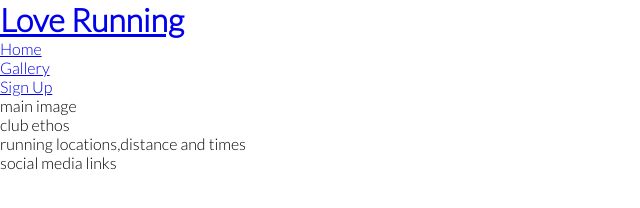
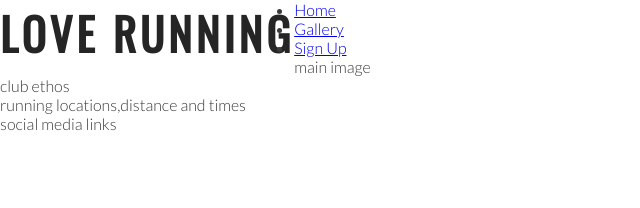
Before and after one commit to JIBINJJOHNY/LoveRunning, a plain HTML site: page index.html in a window 1280 px wide. Shown: the whole page, without its empty margins (0-640 px from the left). Drawn offline with nearby package versions, Linux system fonts and the light colour scheme.

Commit message:
Add style for headings and logo

```diff
--- a/assets/css/style.css
+++ b/assets/css/style.css
@@ -1,5 +1,5 @@
 
-@import url('https://fonts.googleapis.com/css2?family=Lato:wght@300&family=oswald&display=swap');
+@import url('https://fonts.googleapis.com/css2?family=Lato:wght@300&family=Oswald&display=swap');
 *{
     margin: 0;
     padding: 0;
@@ -8,4 +8,16 @@
 body{
     font-family: Lato,sans-serif;
     font-weight: 300;
+    color: #3a3a3a;
 }
+/* headings and logos*/
+h1,h2{
+    font-family: Oswald,sans-serif;
+    text-transform: uppercase;
+    letter-spacing: 4px;
+    color: #252525;
+}
+#logo{
+    float: left;
+    font-size: 280%;
+}
--- a/index.html
+++ b/index.html
@@ -16,7 +16,7 @@
 
     <header>
       <a href="index.html">
-        <h1>Love Running</h1>
+        <h1 id="logo">Love Running</h1>
       </a>
       <nav>
         <ul>
```
